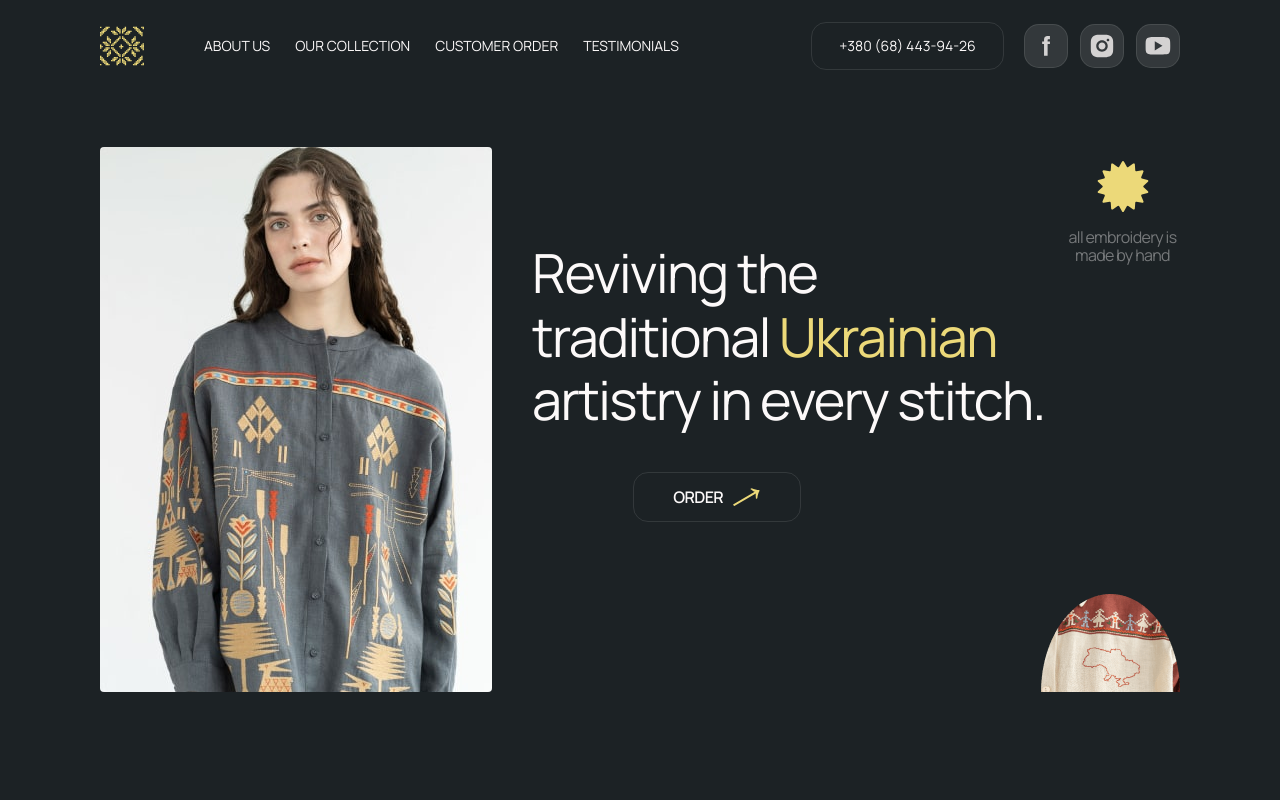
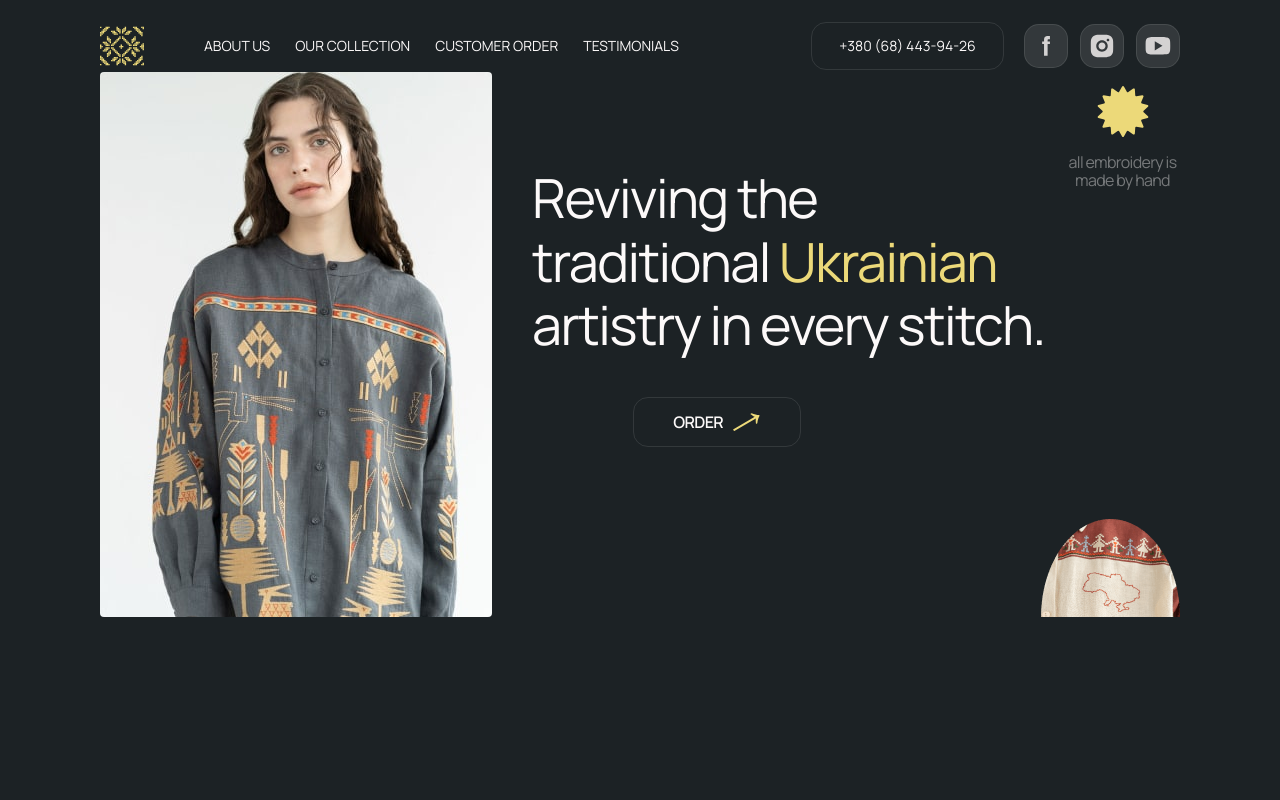
Before and after one commit to IvanYuryk/SmartCoding23, a website built with Vite: page src/index.html in a window 1280 px wide. Shown: the top 800 px of the page. Built offline with nearby package versions, Linux system fonts and the light colour scheme; files whose address does not match are found by name.

Commit message:
hero
padding top bottom

```diff
--- a/src/css/hero.css
+++ b/src/css/hero.css
@@ -1,7 +1,6 @@
 /* Hero title */
 .section-hero {
-    padding-top: 40px;
-    padding-bottom: 40px;
+    padding-bottom: 80px;
 }
 
 .section-hero .container {
@@ -72,8 +71,7 @@
 
     /* Hero title */
 .section-hero {
-    padding-top: 60px;
-    padding-bottom: 50px;
+    padding-bottom: 100px;
 }
 
 .section-hero .container {
@@ -140,8 +138,7 @@
 @media screen and (min-width: 1280px) {
     /* Hero title */
 .section-hero {
-    padding-top: 75px;
-    padding-bottom: 75px;
+    padding-bottom: 150px;
 }
 
 .section-hero .container {
```
